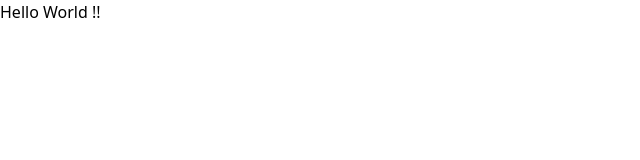
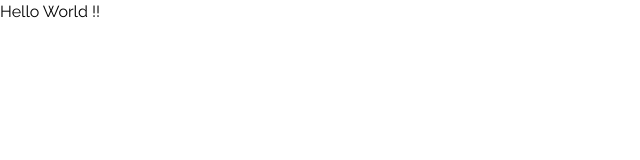
Before and after one commit to aadarsh10c/portfolio-project, a React (Vite) app: page / in a window 1280 px wide. Shown: the top 160 px of the page, without its empty margins (0-640 px from the left). Built offline with nearby package versions, Linux system fonts and the light colour scheme.

Commit message:
added font family

```diff
--- a/src/index.css
+++ b/src/index.css
@@ -1,3 +1,11 @@
+@import url('https://fonts.googleapis.com/css2?family=Inter:wght@400;600;700;900&family=Raleway:ital,wght@0,100;0,200;0,300;0,400;0,500;0,600;0,700;0,800;0,900;1,100;1,200;1,300;1,400;1,500;1,600;1,700;1,800;1,900&display=swap');
+
 @tailwind base;
 @tailwind components;
 @tailwind utilities;
+
+@layer base{
+  html{
+    font-family: 'Raleway' , sans-serif;
+  }
+}
```
